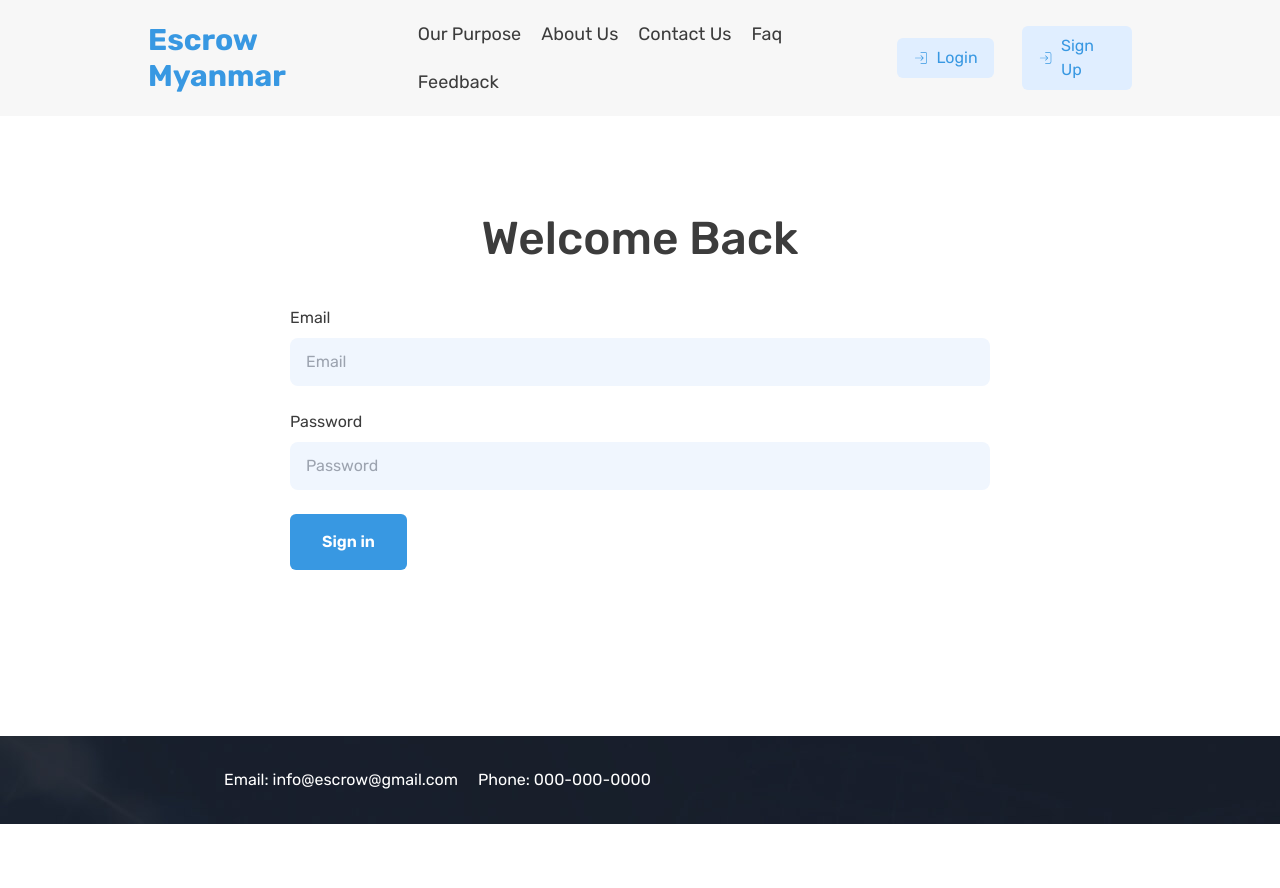
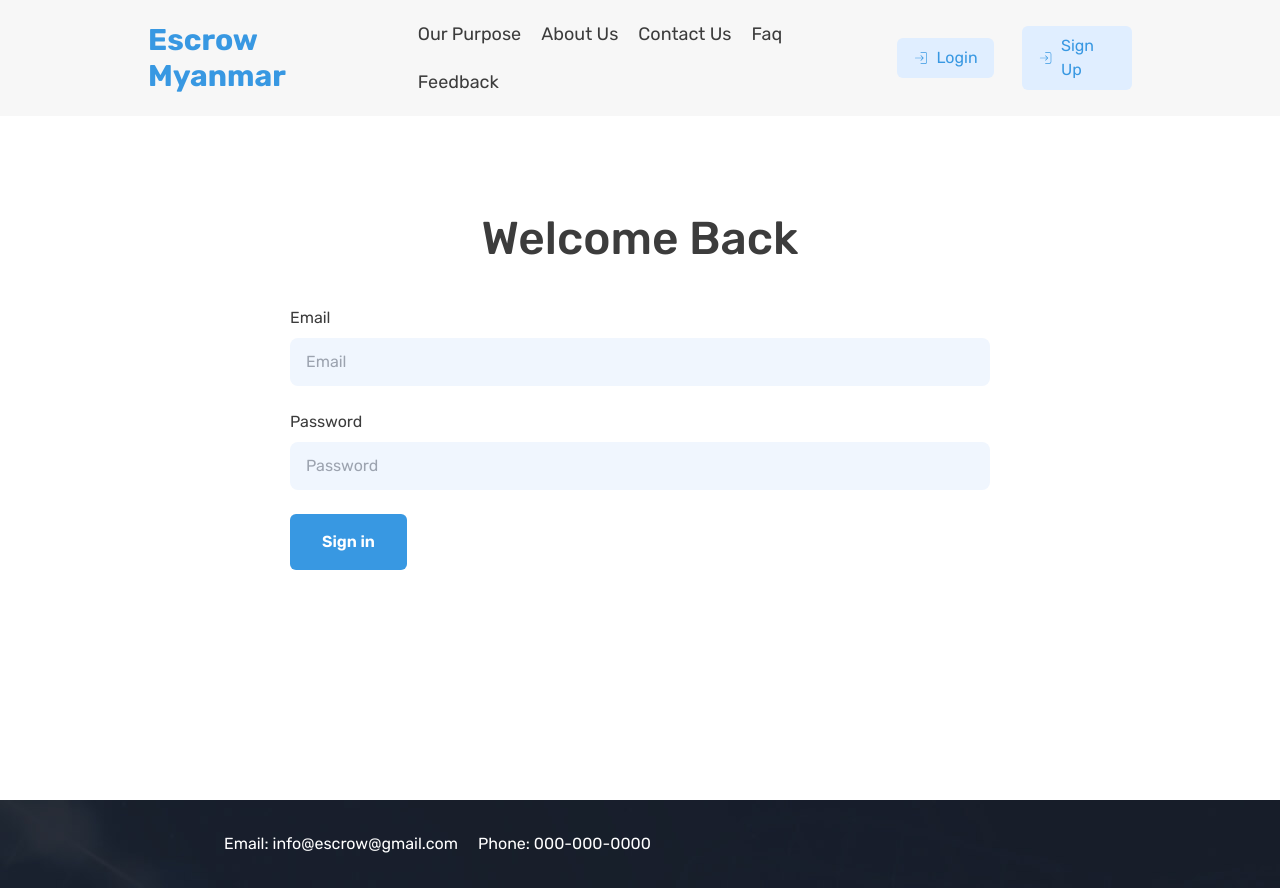
Before and after one commit to marufkhan20/kyat-selling-marketplace, a Next.js app in the folder frontend/: page /sign-in in a window 1280 px wide. Before the commit the page ends 824 px from the top, so only its background shows below. Built offline with nearby package versions, Linux system fonts and the light colour scheme.

Commit message:
fix footer problem

```diff
--- a/frontend/src/app/sign-in/page.jsx
+++ b/frontend/src/app/sign-in/page.jsx
@@ -5,7 +5,7 @@ import Label from "@/components/ui/Label";
 
 const SignInPage = () => {
   return (
-    <main className="pt-[75px] min-h-[92vh]">
+    <main className="pt-[75px] min-h-[100vh]">
       <section className="section-container">
         <div className="container-custom">
           <Heading title="Welcome Back" />
--- a/frontend/src/app/sign-up/page.jsx
+++ b/frontend/src/app/sign-up/page.jsx
@@ -5,7 +5,7 @@ import Label from "@/components/ui/Label";
 
 const SignUpPage = () => {
   return (
-    <main className="pt-[75px]">
+    <main className="pt-[75px] min-h-[100vh]">
       <section className="section-container">
         <div className="container-custom">
           <Heading title="Signup & Get Started Now" />
```
